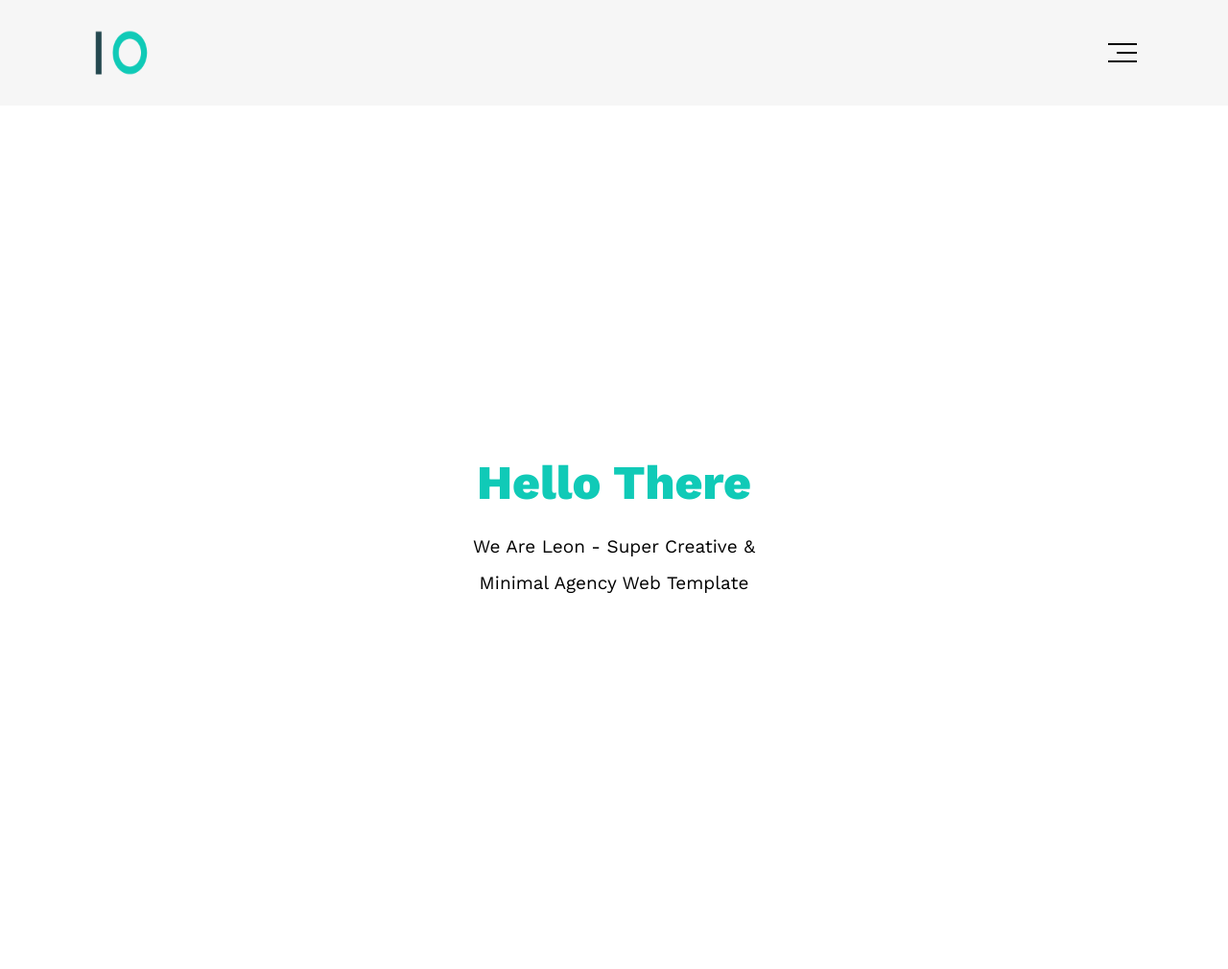
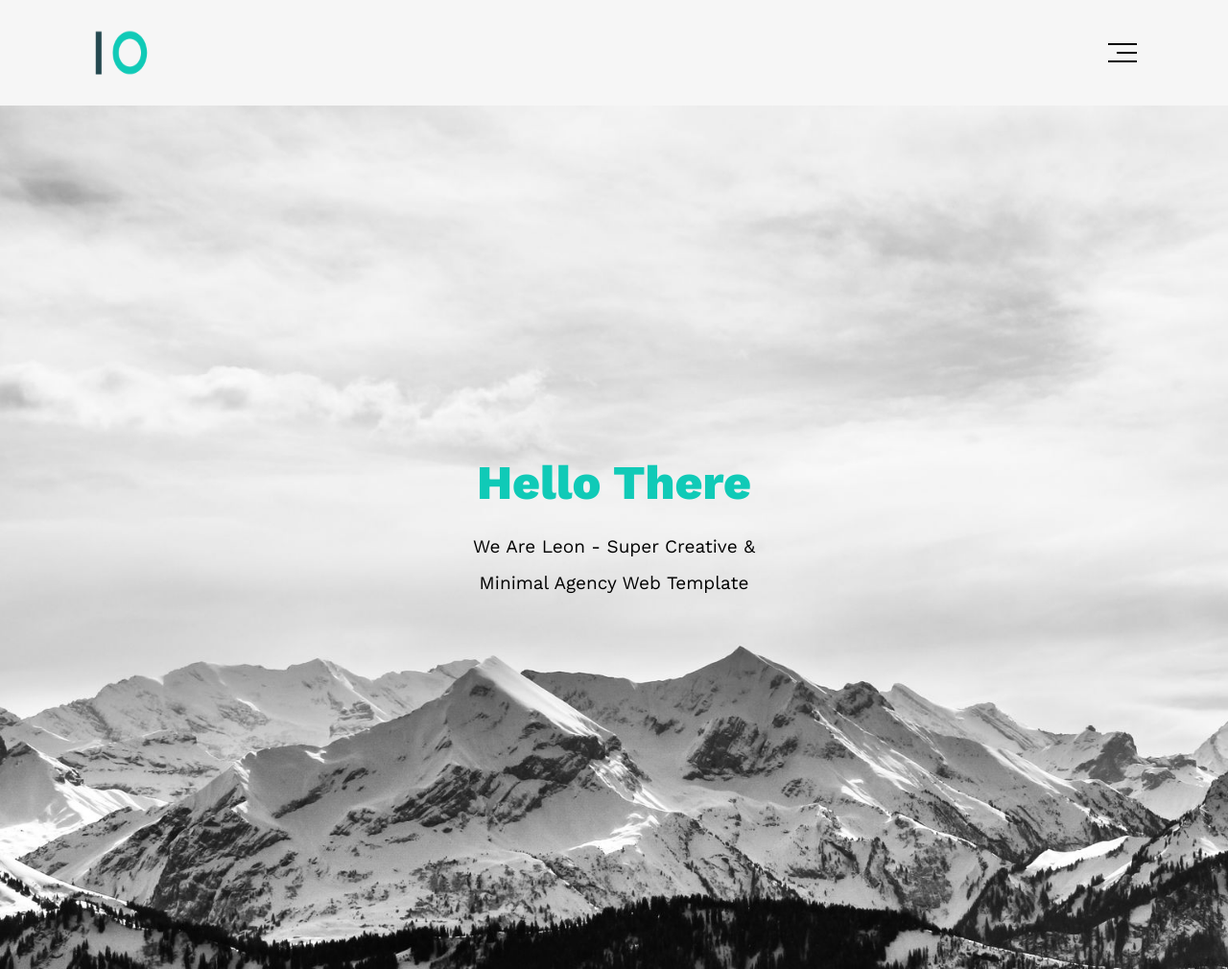
Before and after one commit to M0stafa123/leon-template, a plain HTML site: page index.html in a window 1280 px wide. Shown: the top 1010 px of the page at 96% size. Drawn offline with nearby package versions, Linux system fonts and the light colour scheme; a web font is replaced by a local one.

Commit message:
Update index.css

```diff
--- a/css/index.css
+++ b/css/index.css
@@ -100,7 +100,7 @@ header {
 /*  landing start */
 
 .landing {
-  background-image: url("images/landing.jpg");
+  background-image: url("../images/landing.jpg");
   background-size: cover;
   display: flex;
   align-items: center;
```
